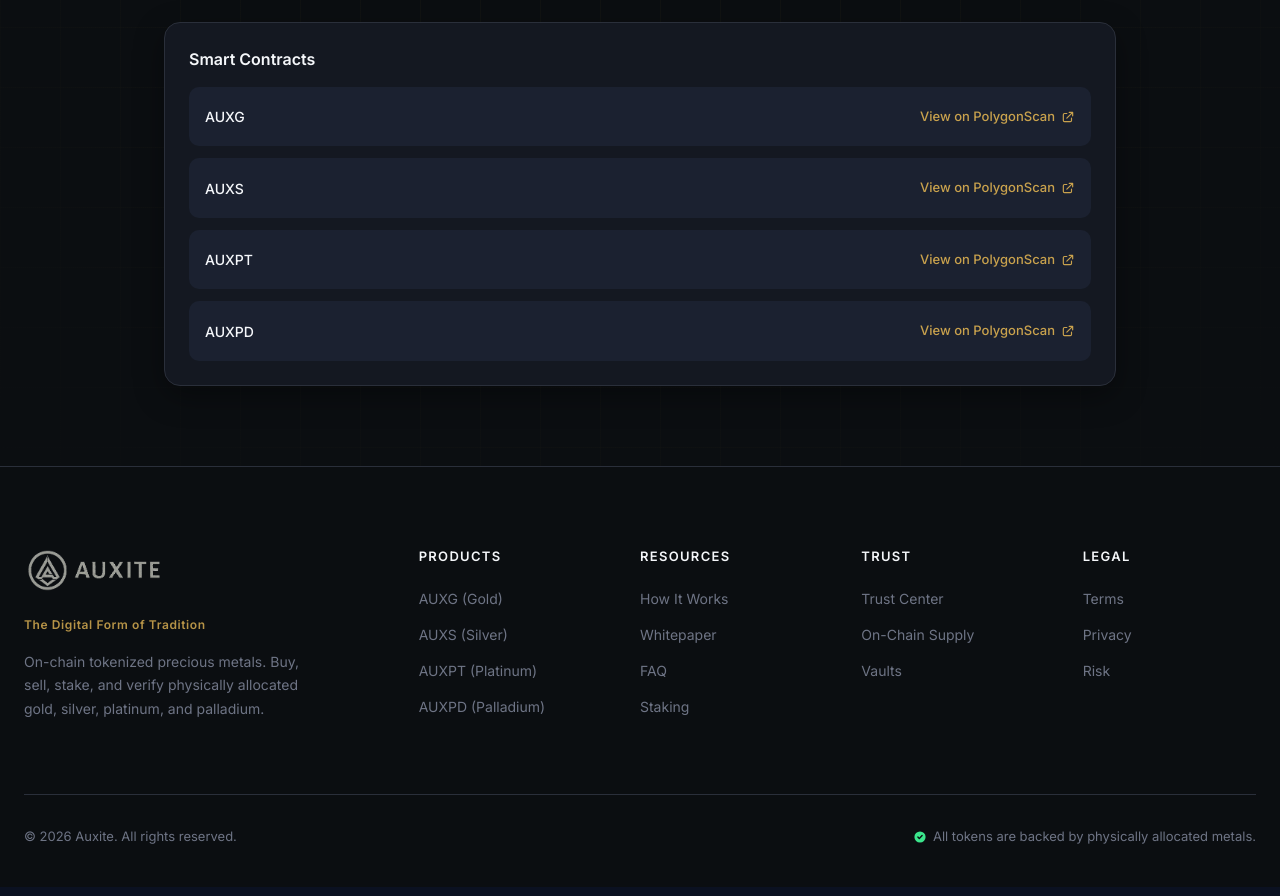
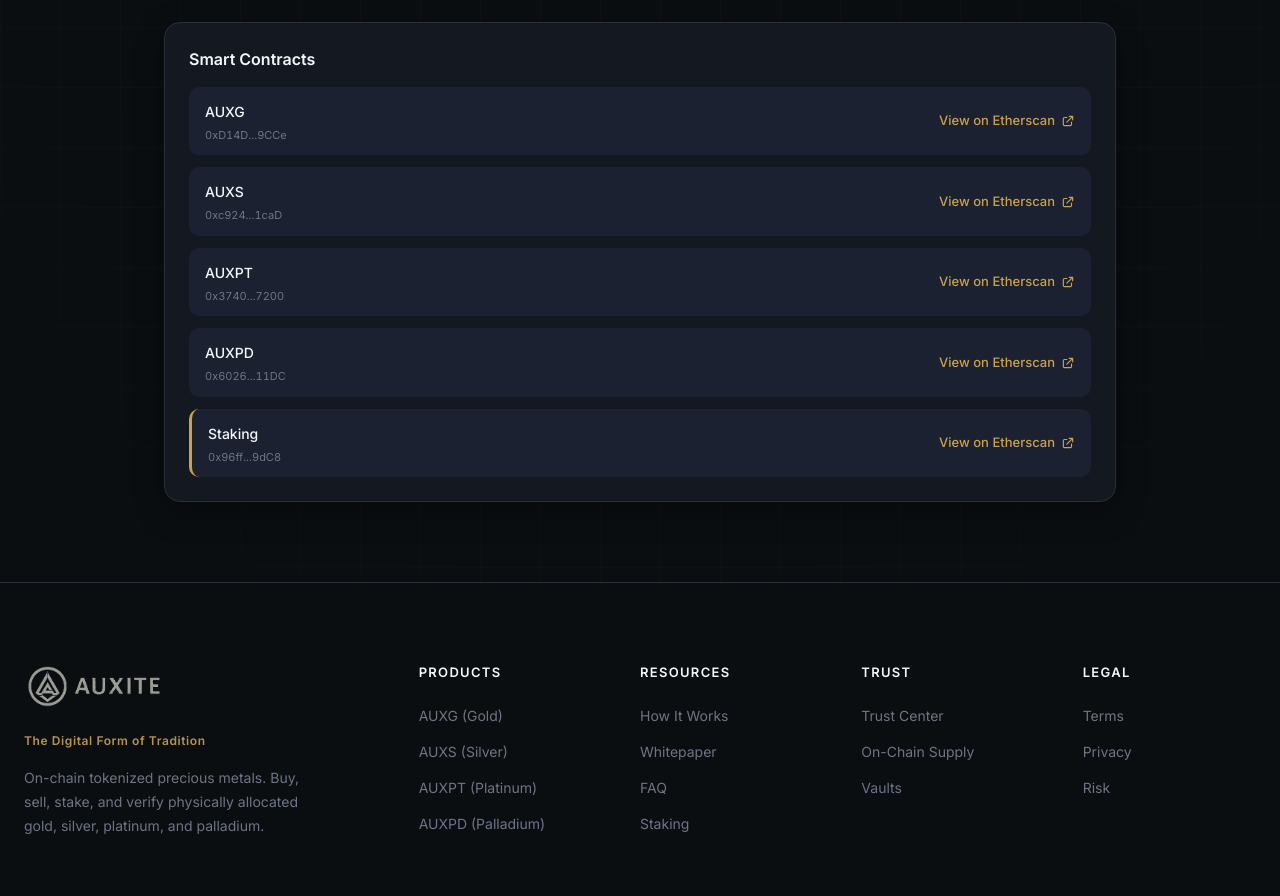
Before and after one commit to temelreiz/auxite-website, a Next.js app: page /en/trust-center/on-chain-supply in a window 1280 px wide. Shown: the part 1113-2009 px from the top of the page. Built offline with nearby package versions, Linux system fonts and the light colour scheme.

Commit message:
;Add multi-language support

```diff
--- a/messages/ar.json
+++ b/messages/ar.json
@@ -449,6 +449,6 @@
     "howVerificationWorksTitle": "كيف يعمل التحقق",
     "howVerificationWorksDesc": "يُقرأ عرض التوكنات مباشرة من العقود الذكية على Polygon. يتم التحقق من المعادن المخصصة من خلال تقارير حفظ الخزائن من المنشآت المعتمدة من LBMA في زيورخ وسنغافورة ولندن ودبي.",
     "smartContracts": "العقود الذكية",
-    "viewOnPolygonScan": "عرض على PolygonScan"
+    "viewOnEtherscan": "عرض على Etherscan"
   }
 }
--- a/messages/de.json
+++ b/messages/de.json
@@ -449,6 +449,6 @@
     "howVerificationWorksTitle": "So funktioniert die Verifizierung",
     "howVerificationWorksDesc": "Das Token-Angebot wird direkt aus Smart Contracts auf Polygon gelesen. Allokierte Metalle werden durch Tresor-Verwahrungsberichte von LBMA-akkreditierten Einrichtungen in Zürich, Singapur, London und Dubai verifiziert.",
     "smartContracts": "Smart Contracts",
-    "viewOnPolygonScan": "Auf PolygonScan ansehen"
+    "viewOnEtherscan": "Auf Etherscan ansehen"
   }
 }
--- a/messages/en.json
+++ b/messages/en.json
@@ -574,6 +574,6 @@
     "howVerificationWorksTitle": "How Verification Works",
     "howVerificationWorksDesc": "Token supply is read directly from smart contracts on Polygon. Allocated metals are verified through vault custody reports from LBMA-accredited facilities in Zurich, Singapore, London, and Dubai.",
     "smartContracts": "Smart Contracts",
-    "viewOnPolygonScan": "View on PolygonScan"
+    "viewOnEtherscan": "View on Etherscan"
   }
 }
--- a/messages/fr.json
+++ b/messages/fr.json
@@ -449,6 +449,6 @@
     "howVerificationWorksTitle": "Comment fonctionne la vérification",
     "howVerificationWorksDesc": "L'offre de tokens est lue directement depuis les smart contracts sur Polygon. Les métaux alloués sont vérifiés par les rapports de garde des coffres des installations accréditées LBMA à Zurich, Singapour, Londres et Dubaï.",
     "smartContracts": "Smart Contracts",
-    "viewOnPolygonScan": "Voir sur PolygonScan"
+    "viewOnEtherscan": "Voir sur Etherscan"
   }
 }
--- a/messages/ru.json
+++ b/messages/ru.json
@@ -449,6 +449,6 @@
     "howVerificationWorksTitle": "Как работает верификация",
     "howVerificationWorksDesc": "Предложение токенов читается напрямую из смарт-контрактов на Polygon. Распределённые металлы верифицируются через отчёты о хранении из аккредитованных LBMA учреждений в Цюрихе, Сингапуре, Лондоне и Дубае.",
     "smartContracts": "Смарт-контракты",
-    "viewOnPolygonScan": "Смотреть на PolygonScan"
+    "viewOnEtherscan": "Смотреть на Etherscan"
   }
 }
--- a/messages/tr.json
+++ b/messages/tr.json
@@ -574,6 +574,6 @@
     "howVerificationWorksTitle": "Doğrulama Nasıl Çalışır",
     "howVerificationWorksDesc": "Token arzı doğrudan Polygon üzerindeki akıllı sözleşmelerden okunur. Ayrılmış metaller, Zürih, Singapur, Londra ve Dubai'deki LBMA akreditasyonlu tesislerden gelen kasa saklama raporları aracılığıyla doğrulanır.",
     "smartContracts": "Akıllı Sözleşmeler",
-    "viewOnPolygonScan": "PolygonScan'de Görüntüle"
+    "viewOnEtherscan": "Etherscan'de Görüntüle"
   }
 }
--- a/src/app/[locale]/trust-center/on-chain-supply/page.tsx
+++ b/src/app/[locale]/trust-center/on-chain-supply/page.tsx
@@ -38,6 +38,15 @@
 export default async function OnChainSupplyPage() {
   const t = await getTranslations('onChainSupply');
 
+  // Contract addresses on Ethereum
+  const contracts = {
+    AUXG: '0xD14D32B1e03B3027D1f8381EeeC567e147De9CCe',
+    AUXS: '0xc924EE950BF5A5Fbe3c26eECB27D99031B441caD',
+    AUXPT: '0x37402EA435a91567223C132414C3A50C6bBc7200',
+    AUXPD: '0x6026338B9Bfd94fed07EA61cbE60b15e300911DC',
+    STAKING: '0x96ff8358183BA045e3d6cDA4ca2AfF30423A9dC8'
+  };
+
   // Example data - In production, fetch from API/blockchain
   const metals = [
     {
@@ -47,7 +56,8 @@
       allocated: '1,000.00',
       ratio: 1.00,
       unit: 'oz',
-      color: 'var(--metal-gold)'
+      color: 'var(--metal-gold)',
+      contract: contracts.AUXG
     },
     {
       symbol: 'AUXS',
@@ -56,7 +66,8 @@
       allocated: '50,000.00',
       ratio: 1.00,
       unit: 'oz',
-      color: 'var(--metal-silver)'
+      color: 'var(--metal-silver)',
+      contract: contracts.AUXS
     },
     {
       symbol: 'AUXPT',
@@ -65,7 +76,8 @@
       allocated: '100.00',
       ratio: 1.00,
       unit: 'oz',
-      color: 'var(--metal-platinum)'
+      color: 'var(--metal-platinum)',
+      contract: contracts.AUXPT
     },
     {
       symbol: 'AUXPD',
@@ -74,7 +86,8 @@
       allocated: '50.00',
       ratio: 1.00,
       unit: 'oz',
-      color: 'var(--metal-palladium)'
+      color: 'var(--metal-palladium)',
+      contract: contracts.AUXPD
     },
   ];
 
@@ -270,19 +283,58 @@
                     borderRadius: '10px'
                   }}
                 >
-                  <span style={{ fontSize: '14px', color: 'var(--text-primary)', fontWeight: 500 }}>{metal.symbol}</span>
+                  <div>
+                    <span style={{ fontSize: '14px', color: 'var(--text-primary)', fontWeight: 500 }}>{metal.symbol}</span>
+                    <p className="font-mono" style={{ fontSize: '11px', color: 'var(--text-muted)', margin: '4px 0 0 0' }}>
+                      {metal.contract.slice(0, 6)}...{metal.contract.slice(-4)}
+                    </p>
+                  </div>
                   <a
-                    href="#"
+                    href={`https://sepolia.etherscan.io/address/${metal.contract}`}
+                    target="_blank"
+                    rel="noopener noreferrer"
                     className="btn-tertiary"
                     style={{ fontSize: '13px' }}
                   >
-                    {t('viewOnPolygonScan')}
+                    {t('viewOnEtherscan')}
                     <svg style={{ width: '14px', height: '14px' }} fill="none" viewBox="0 0 24 24" stroke="currentColor">
                       <path strokeLinecap="round" strokeLinejoin="round" strokeWidth={2} d="M10 6H6a2 2 0 00-2 2v10a2 2 0 002 2h10a2 2 0 002-2v-4M14 4h6m0 0v6m0-6L10 14" />
                     </svg>
                   </a>
                 </div>
               ))}
+
+              {/* Staking Contract */}
+              <div
+                style={{
+                  display: 'flex',
+                  alignItems: 'center',
+                  justifyContent: 'space-between',
+                  padding: '12px 16px',
+                  background: 'var(--bg-tertiary)',
+                  borderRadius: '10px',
+                  borderLeft: '3px solid var(--aux-gold)'
+                }}
+              >
+                <div>
+                  <span style={{ fontSize: '14px', color: 'var(--text-primary)', fontWeight: 500 }}>Staking</span>
+                  <p className="font-mono" style={{ fontSize: '11px', color: 'var(--text-muted)', margin: '4px 0 0 0' }}>
+                    {contracts.STAKING.slice(0, 6)}...{contracts.STAKING.slice(-4)}
+                  </p>
+                </div>
+                <a
+                  href={`https://sepolia.etherscan.io/address/${contracts.STAKING}`}
+                  target="_blank"
+                  rel="noopener noreferrer"
+                  className="btn-tertiary"
+                  style={{ fontSize: '13px' }}
+                >
+                  {t('viewOnEtherscan')}
+                  <svg style={{ width: '14px', height: '14px' }} fill="none" viewBox="0 0 24 24" stroke="currentColor">
+                    <path strokeLinecap="round" strokeLinejoin="round" strokeWidth={2} d="M10 6H6a2 2 0 00-2 2v10a2 2 0 002 2h10a2 2 0 002-2v-4M14 4h6m0 0v6m0-6L10 14" />
+                  </svg>
+                </a>
+              </div>
             </div>
           </div>
 
```
Also changed, not shown: 1 other file (tests, documents, lock files or other folders).
